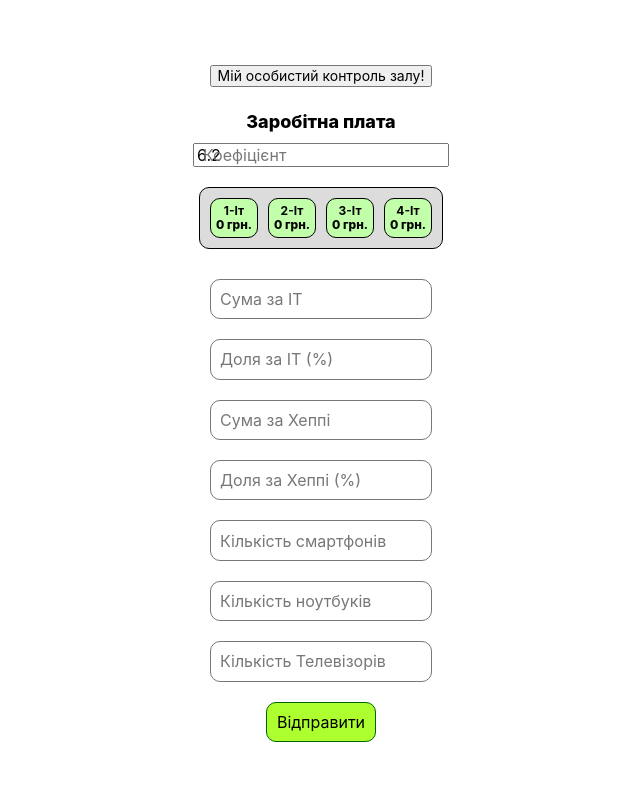
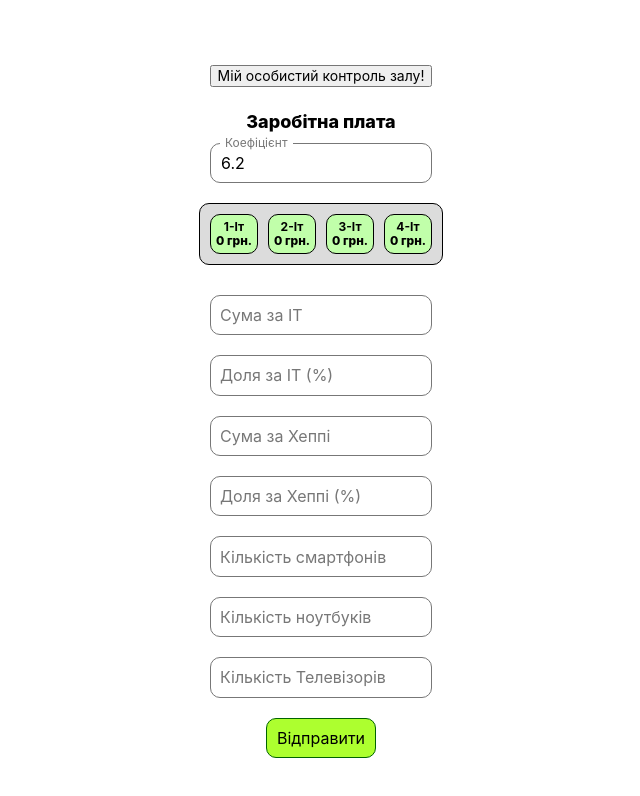
Before and after one commit to Max-IT-ZT/comfy-zvit, a React (Create React App) app: page / in a window 1280 px wide. Shown: the top 796 px of the page, without its empty margins (319-959 px from the left). Built offline with nearby package versions, Linux system fonts and the light colour scheme.

Commit message:
Update CoefficientInput.js

```diff
--- a/src/components/CoefficientInput.js
+++ b/src/components/CoefficientInput.js
@@ -5,10 +5,10 @@ const CoefficientInput = ({ coefficient, onCoefficientChange }) => {
   return (
     <div className="input-container">
       <input
-        type="phone"
-        step="0.01"
+        type="tel"
+        // step="0.01"
         // pattern="\d+(\.\d{1,2})?"
-        // className="input-field "
+        className="input-field "
         placeholder=""
         value={coefficient}
         onChange={onCoefficientChange}
```
